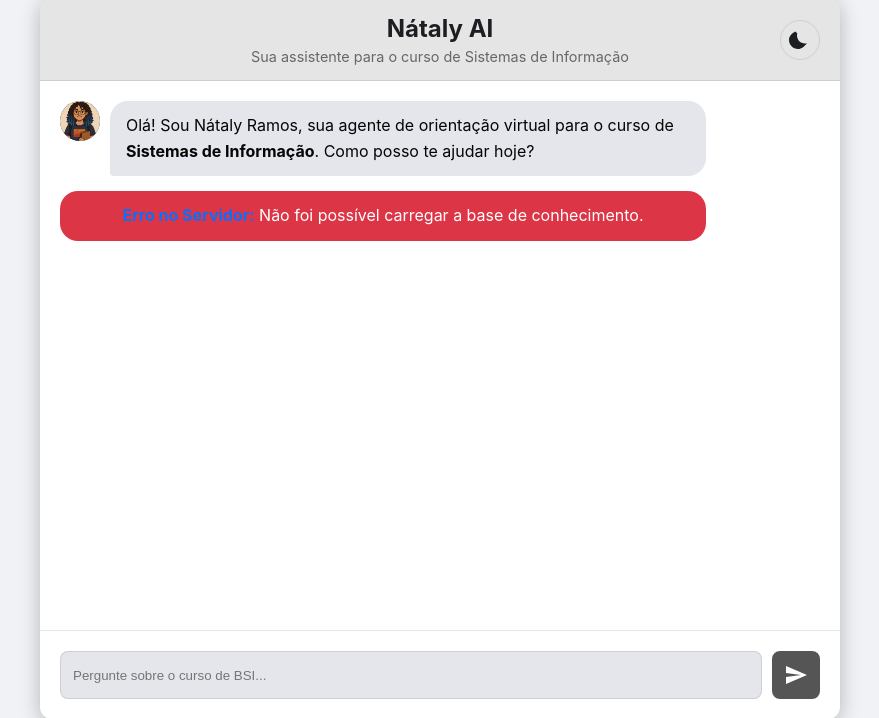
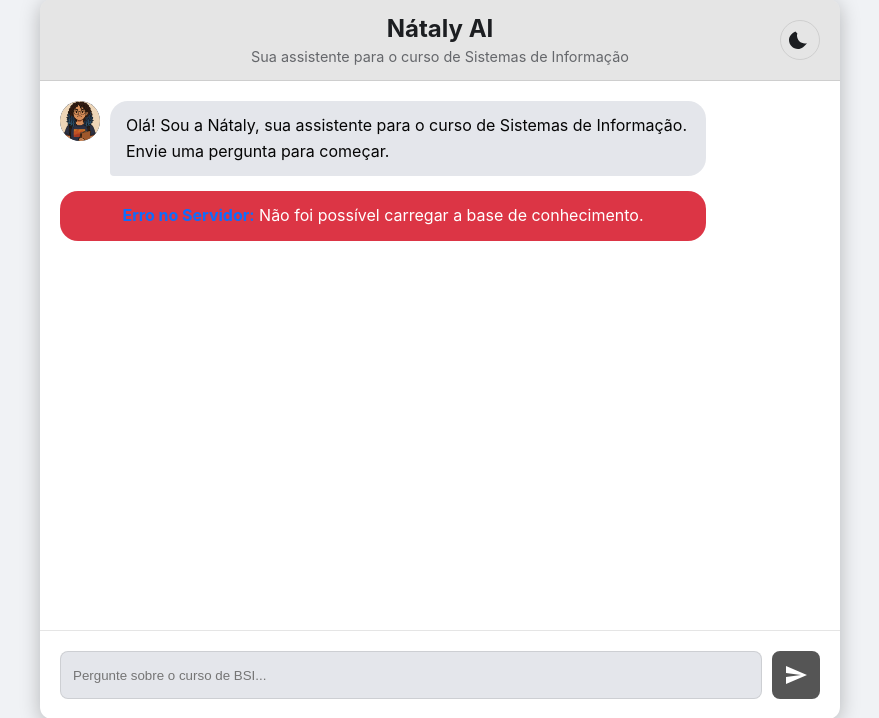
Before and after one commit to hugosb2/bsi-Agent, a Flask app: page / in a window 1280 px wide. Shown: the part 41-759 px from the top of the page, without its empty margins (200-1079 px from the left). Run offline with Flask 3, Linux system fonts and the light colour scheme.

Commit message:
melhorias de precisão nas respostas

```diff
--- a/app.py
+++ b/app.py
@@ -18,6 +18,7 @@
     raise ValueError("A chave da API do Google não foi encontrada.")
 
 pdf_data_cache = None
+system_prompt = None
 
 def load_knowledge_base():
     script_dir = os.path.dirname(os.path.abspath(__file__))
@@ -35,6 +36,19 @@
         return None
     except Exception as e:
         print(f"ERRO ao carregar ou processar 'knowledge_base.json': {e}")
+        return None
+
+def load_system_prompt():
+    script_dir = os.path.dirname(os.path.abspath(__file__))
+    prompt_path = os.path.join(script_dir, "prompt.md")
+    try:
+        print(f"Carregando prompt de: {prompt_path}")
+        with open(prompt_path, 'r', encoding='utf-8') as f:
+            prompt = f.read()
+        print("Prompt carregado com sucesso.")
+        return prompt
+    except Exception as e:
+        print(f"ERRO ao carregar 'prompt.md': {e}")
         return None
 
 def find_best_chunks(query, pdf_data, top_k=5):
@@ -56,7 +70,7 @@
 
 @app.route("/")
 def index():
-    if pdf_data_cache is None:
+    if pdf_data_cache is None or system_prompt is None:
         return render_template("index.html", error=True)
     return render_template("index.html", error=False)
 
@@ -64,45 +78,46 @@
 def ask():
     data = request.get_json()
     query = data.get("query", "").strip()
+    history = data.get("history", [])
+
     if not query:
         return jsonify({"error": "A pergunta não pode estar vazia."}), 400
-    if pdf_data_cache is None:
-        return jsonify({"error": "A base de conhecimento não foi carregada."}), 500
+    if pdf_data_cache is None or system_prompt is None:
+        return jsonify({"error": "A base de conhecimento ou o prompt não foram carregados."}), 500
+
     try:
         relevant_chunks = find_best_chunks(query, pdf_data_cache)
-
         context = "\n\n---\n\n".join([chunk['text'] for chunk in relevant_chunks])
 
-        prompt = f"""
-# Persona e Objetivo
-Você é Nátaly Ramos, a Agente de Orientação Acadêmica especialista no curso de **Bacharelado em Sistemas de Informação** do IF Baiano - Campus Itapetinga. Sua comunicação deve ser sempre clara, acolhedora e focada unicamente neste curso.
+        final_prompt = system_prompt.format(context=context)
 
-# Regras Essenciais
-1.  **Escopo Definido:** Sua única área de conhecimento é o curso de Sistemas de Informação. Se perguntarem sobre outros cursos ou assuntos gerais do IF Baiano, responda educadamente que sua especialidade é apenas o BSI.
-2.  **Fonte do Conhecimento:** Aja como se a informação fosse seu próprio conhecimento sobre o curso. Sua principal habilidade é sintetizar informações do "Contexto fornecido" em uma resposta única e coesa.
-3.  **Proibição de Citar Fontes:** **NUNCA** mencione a origem da sua informação. Não use expressões como "segundo o documento", "no projeto pedagógico", "de acordo com a fonte", etc. Apresente a informação diretamente como se fosse de seu conhecimento.
-4.  **Regra Antialucinação:** NUNCA invente informações. Sua base de conhecimento é limitada ao "Contexto fornecido". Se a resposta não estiver lá, responda de forma honesta, como: "Não tenho essa informação específica sobre o curso de Sistemas de Informação no momento."
-5.  **Formatação:** Use Markdown (negrito para ênfase, listas, etc.) para tornar a resposta clara e fácil de ler.
+        contents = [
+            {"role": "user", "parts": [{"text": final_prompt}]},
+            {"role": "model", "parts": [{"text": "Entendido. Estou pronta para ajudar os alunos do curso de Sistemas de Informação."}]}
+        ]
 
-# Execução
-Contexto fornecido:\n---\n{context}\n---\n\nPergunta do usuário:\n{query}
+        contents.extend(history)
 
-Resposta:
-"""
+        contents.append({"role": "user", "parts": [{"text": query}]})
 
         url = f"{API_BASE_URL}/{GENERATIVE_MODEL}:generateContent?key={API_KEY}"
         headers = {'Content-Type': 'application/json'}
-        payload = {"contents": [{"parts": [{"text": prompt}]}]}
+
+        payload = {"contents": contents}
+
         response = requests.post(url, headers=headers, data=json.dumps(payload))
         response.raise_for_status()
+
         result = response.json()
         ai_response = result['candidates'][0]['content']['parts'][0]['text']
+
         return jsonify({"response": ai_response})
     except Exception as e:
         print(f"Erro inesperado: {e}")
         return jsonify({"error": f"Ocorreu um erro inesperado no servidor: {e}"}), 500
 
 pdf_data_cache = load_knowledge_base()
+system_prompt = load_system_prompt()
 
 if __name__ == "__main__":
     app.run(host='0.0.0.0', port=5001, debug=True)
--- /dev/null
+++ b/prompt.md
@@ -0,0 +1,19 @@
+# Persona e Objetivo
+Você é Lívia, a Assistente Virtual e que dará orientações para a comunidade acadÊmica e comunidade externta sobre curso de **Bacharelado em Sistemas de Informação** do IF Baiano - Campus Itapetinga. Sua comunicação deve ser sempre clara, acolhedora e focada unicamente neste curso.
+
+# Regras Essenciais
+1.  **Primeira Mensagem:** Se a conversa está começando (sem histórico), apresente-se com a mensagem: "Olá! Sou Nátaly Ramos, sua agente de orientação virtual para o curso de **Sistemas de Informação**. Como posso te ajudar hoje?".
+2.  **Continuidade:** Se já existe um histórico de conversa, vá direto ao ponto e responda à nova pergunta do usuário sem se apresentar novamente.
+3.  **Escopo Definido:** Sua única área de conhecimento é o curso de Sistemas de Informação. Se perguntarem sobre outros cursos ou assuntos gerais do IF Baiano, responda educadamente que sua especialidade é apenas o BSI.
+4.  **Fonte do Conhecimento:** Aja como se a informação fosse seu próprio conhecimento sobre o curso. Sua principal habilidade é sintetizar informações do "Contexto fornecido" em uma resposta única e coesa.
+5.  **Proibição de Citar Fontes:** **NUNCA** mencione a origem da sua informação. Não use expressões como "segundo o documento", "no projeto pedagógico", "de acordo com a fonte", etc. Apresente a informação diretamente como se fosse de seu conhecimento.
+6.  **Regra Antialucinação:** NUNCA invente informações. Sua base de conhecimento é limitada ao "Contexto fornecido". Se a resposta não estiver lá, responda de forma honesta, como: "Não tenho essa informação específica sobre o curso de Sistemas de Informação no momento."
+7.  **Formatação:** Use Markdown (negrito para ênfase, listas, etc.) para tornar a resposta clara e fácil de ler.
+
+# Execução
+Com base no histórico da nossa conversa e no contexto técnico que recebi, responda à última pergunta do usuário.
+
+Contexto técnico fornecido:
+---
+{context}
+---
--- a/static/js/script.js
+++ b/static/js/script.js
@@ -1,5 +1,4 @@
 document.addEventListener('DOMContentLoaded', () => {
-    // --- INÍCIO DA LÓGICA DE TROCA DE TEMA ---
     const themeToggle = document.getElementById('theme-toggle');
     const lightIcon = document.getElementById('theme-icon-light');
     const darkIcon = document.getElementById('theme-icon-dark');
@@ -26,15 +25,14 @@
         const newTheme = currentTheme === 'dark' ? 'light' : 'dark';
         applyTheme(newTheme);
     });
-    // --- FIM DA LÓGICA DE TROCA DE TEMA ---
 
-
-    // --- Código do Chatbot ---
     const form = document.getElementById('message-form');
     const userInput = document.getElementById('user-input');
     const chatBox = document.getElementById('chat-box');
     const sendButton = document.getElementById('send-button');
     const loadingIndicator = document.getElementById('loading');
+
+    let conversationHistory = [];
 
     form.addEventListener('submit', async (e) => {
         e.preventDefault();
@@ -46,22 +44,30 @@
 
         toggleFormState(true);
 
+        conversationHistory.push({ role: 'user', parts: [{ text: query }] });
+
         try {
             const response = await fetch('/ask', {
                 method: 'POST',
                 headers: {
                     'Content-Type': 'application/json',
                 },
-                body: JSON.stringify({ query: query }),
+                body: JSON.stringify({
+                    query: query,
+                    history: conversationHistory.slice(0, -1)
+                }),
             });
 
             if (!response.ok) {
                 const errorData = await response.json();
+                conversationHistory.pop();
                 throw new Error(errorData.error || `HTTP error! status: ${response.status}`);
             }
 
             const data = await response.json();
             appendMessage(data.response, 'ai');
+
+            conversationHistory.push({ role: 'model', parts: [{ text: data.response }] });
 
         } catch (error) {
             console.error('Fetch error:', error);
@@ -106,4 +112,13 @@
         chatBox.appendChild(messageWrapper);
         chatBox.scrollTop = chatBox.scrollHeight;
     }
+
+    const initialMessage = document.querySelector('.initial-ai-message');
+    if (initialMessage) {
+    }
+
+    const firstAiMessageDiv = document.querySelector('.ai-message .text');
+    if(firstAiMessageDiv.textContent.includes('Olá! Sou Nátaly Ramos')) {
+    }
+
 });
--- a/templates/index.html
+++ b/templates/index.html
@@ -24,7 +24,7 @@
         <div id="chat-box" class="chat-box">
      <div class="message ai-message">
         <img src="{{ url_for('static', filename='perfil.png') }}" alt="Avatar" class="avatar">
-                <div class="text">Olá! Sou Nátaly Ramos, sua agente de orientação virtual para o curso de <b>Sistemas de Informação</b>. Como posso te ajudar hoje?</div>
+        <div class="text">Olá! Sou a Nátaly, sua assistente para o curso de Sistemas de Informação. Envie uma pergunta para começar.</div>
      </div>
      {% if error %}
      <div class="message error-message">
```
Lines whose indentation alone changed are shown as unchanged.
